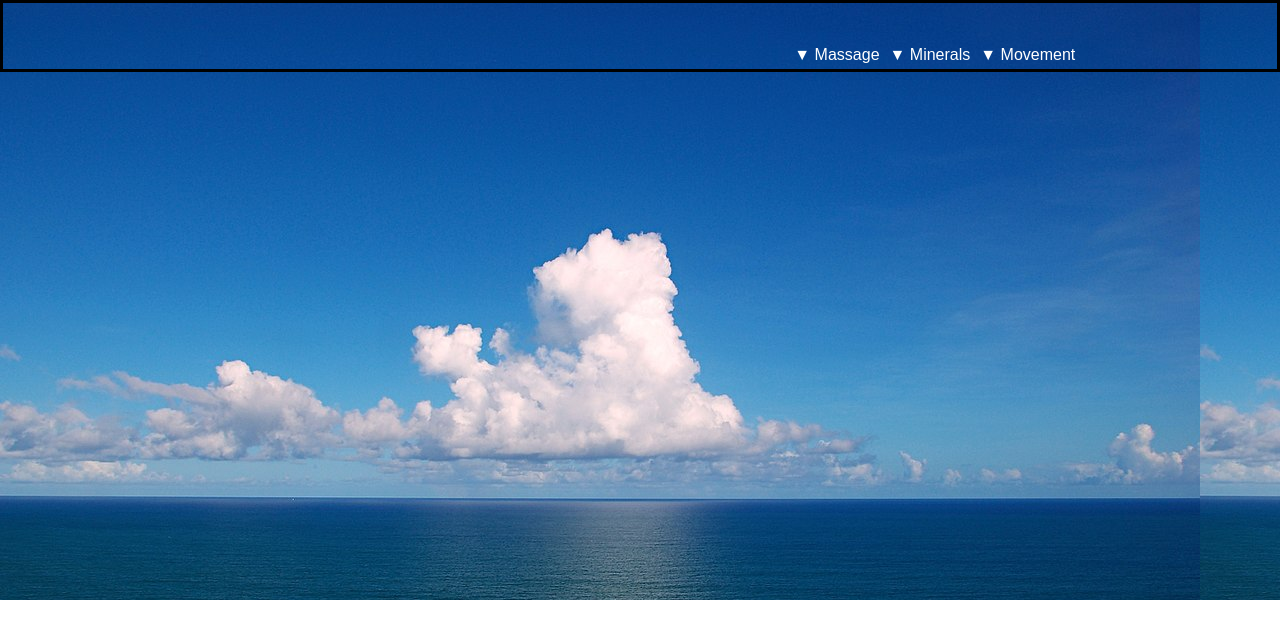
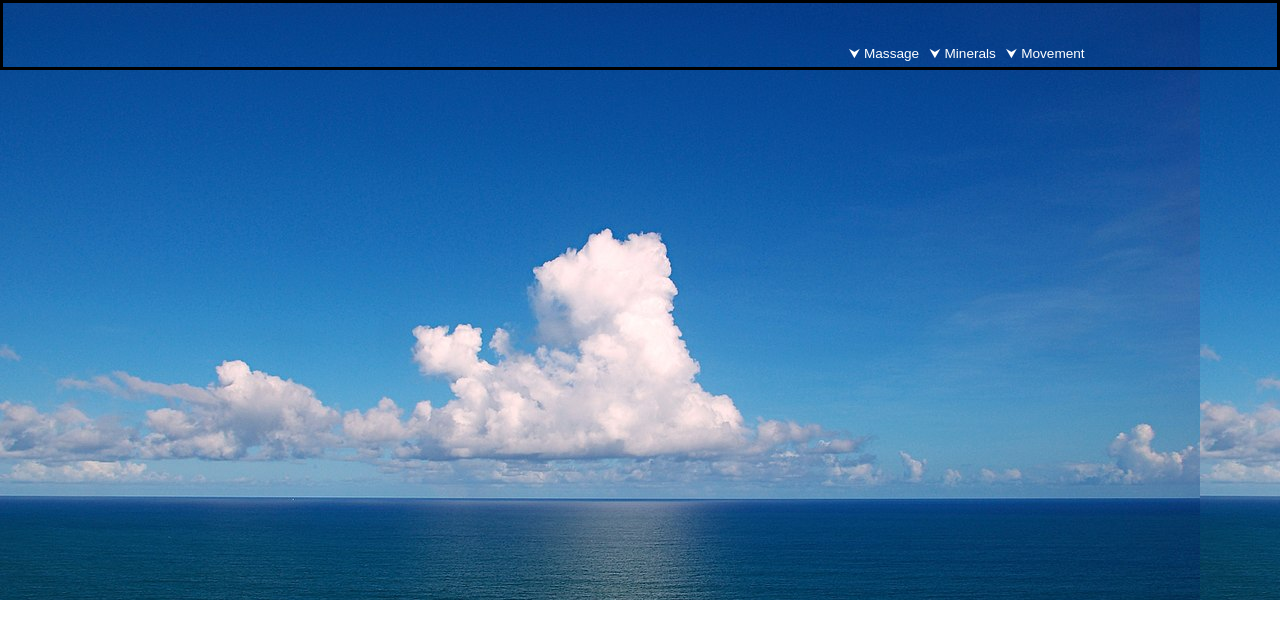
Before and after one commit to ShaneMoyo/MMM, a React (Create React App) app: page / in a window 1280 px wide. Shown: the top 638 px of the page. Built offline with nearby package versions, Linux system fonts and the light colour scheme.

Commit message:
add transitions to nav bar

```diff
--- a/src/header/Header.js
+++ b/src/header/Header.js
@@ -3,15 +3,41 @@ import './header.css';
 
 
 export default class Header extends Component {
-
+  state = {
+    showList: false,
+    listId: null
+  }
   render(){
-
+    const massageList =
+      <ul className="listBox">
+        <li>Massage List Item 1</li>
+        <li>Massage List Item 2</li>
+        <li>Massage List Item 3</li>
+      </ul>;
+    const mineralList =
+      <ul className="listBox">
+        <li>Mineral List Item 1</li>
+        <li>Mineral List Item 2</li>
+        <li>Mineral List Item 3</li>
+      </ul>;
+    const movementList =
+    <ul className="listBox">
+      <li>Movement List Item 1</li>
+      <li>Movement List Item 2</li>
+      <li>Movement List Item 3</li>
+    </ul>;
     return(
       <div className="header">
         <ul className="nav">
-          <li>▼ Massage</li>
-          <li>▼ Minerals</li>
-          <li>▼ Movement</li>
+          <li className="navLinks" onClick={() => this.setState({ showList: !this.state.showList, listId: 'Massage'})}>
+            { (this.state.showList && this.state.listId === 'Massage') ? massageList : '⮟ Massage' }
+          </li>
+          <li className="navLinks" onClick={() => this.setState({ showList: !this.state.showList, listId: 'Mineral'})}>
+          { (this.state.showList && this.state.listId === 'Mineral') ? mineralList : '⮟ Minerals' }
+          </li>
+          <li className="navLinks" onClick={() => this.setState({ showList: !this.state.showList, listId: 'Movement'})}>
+          { (this.state.showList && this.state.listId === 'Movement') ? movementList : '⮟ Movement' }
+          </li>
         </ul>
       </div>
     );
--- a/src/header/header.css
+++ b/src/header/header.css
@@ -1,7 +1,12 @@
-li {
+.navLinks {
+  font-size: 85%;
   display: inline-block;
   margin: 5px;
   color: white;
+  transition: all 0.5s ease;
+}
+.navLinks:hover{
+  font-size: 100%;
 }
 
 .header {
@@ -9,6 +14,10 @@ li {
 }
 
 .nav{
-  width: 40%;
+  width: 45%;
   margin: 3% 0px 0px 50%;
 }
+
+.listBox {
+ background-color: blue;
+}
```
